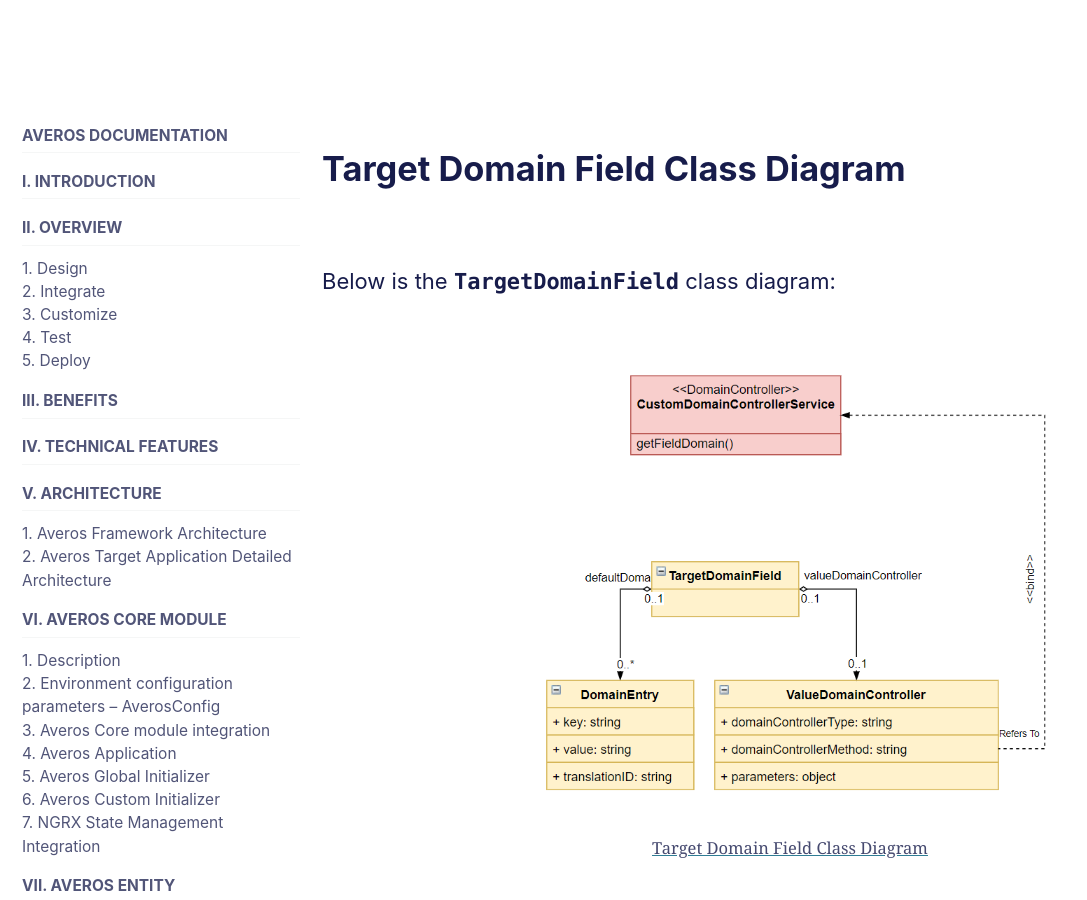
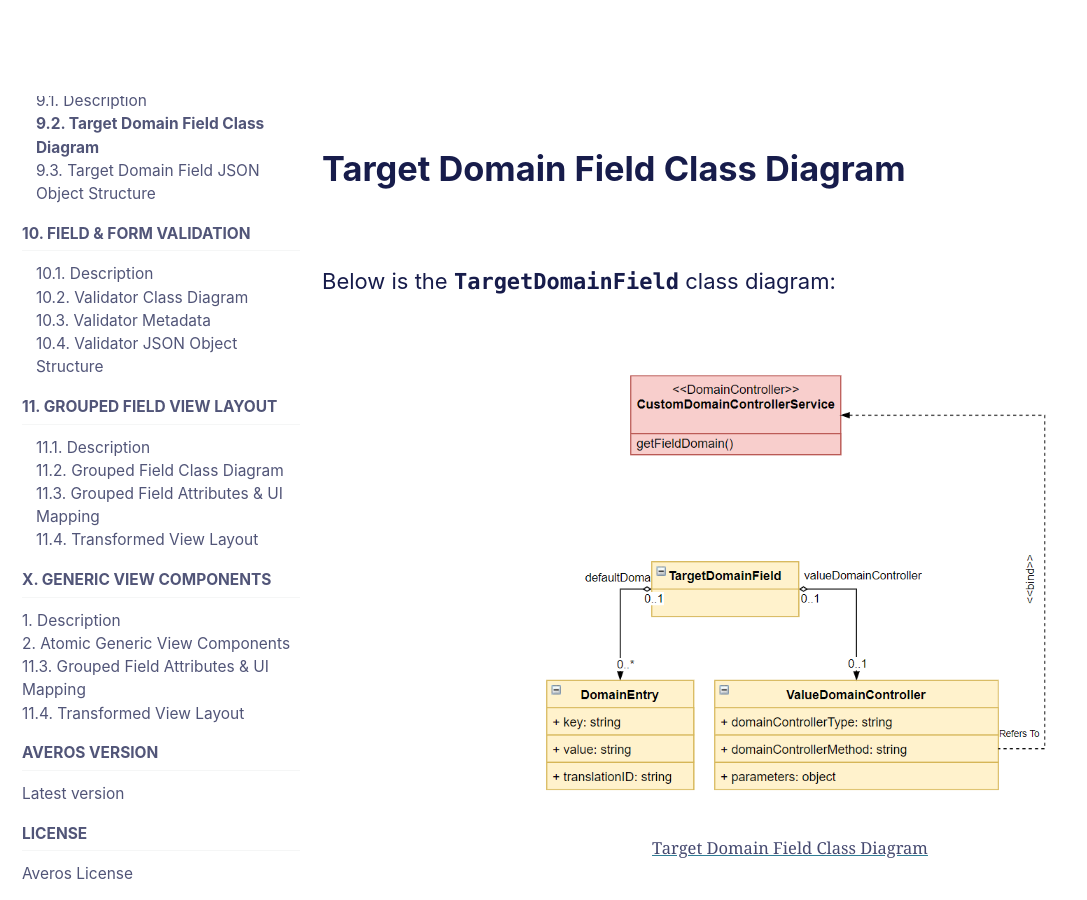
Before and after one commit to averos-io/averos-io.github.io, a Jekyll site: the page built from _docs/documentation/09.9.1-averos-field-value-domain-class-diagram.md, in a window 1280 px wide and 900 px high. Shown: the whole window, without its empty margins (0-1087 px from the left). Built offline with Jekyll 4.4.1, drawn with Linux system fonts in a browser that asks for light colours; cached includes are drawn as plain includes.

Commit message:
doc updates

````diff
--- a/_data/navigation.yml
+++ b/_data/navigation.yml
@@ -46,7 +46,7 @@
       - title: "2. Environment configuration parameters – AverosConfig"
         url: /averos/documentation/averos-config/
       - title: "3. Averos Core module integration"
-        url: /averos/documentation/averos-core-modle-integration/
+        url: /averos/documentation/averos-core-module-integration/
       - title: "4. Averos Application"
         url: /averos/documentation/averos-application/
       - title: "5. Averos Global Initializer"
@@ -153,18 +153,29 @@
           - title: "11.4. Transformed View Layout"
             url: /averos/documentation/averos-transformed-view-layout/
 
-  - title: Documentation Reference
+  - title: X. Generic View Components
     children:
-      - title: "Averos Workflow Commands"
-        url: /averos/documentation/reference-detailed-averos-worflow-commands/
-      - title: "Averos Entity"
-        url: /averos/documentation/reference-averos-entity/
-      - title: "Averos Service"
-        url: /averos/documentation/reference-averos-service/
-      - title: "Authentication Provider"
-        url: /averos/documentation/reference-authentication-provider/
-      - title: "Averos Translation"
-        url: /averos/documentation/reference-averos-translation/
+      - title: "1. Description"
+        url: /averos/documentation/generic-view-components/description/
+      - title: "2. Atomic Generic View Components"
+        url: /averos/documentation/generic-view-components/atomic-generic-view-component/
+      - title: "11.3. Grouped Field Attributes & UI Mapping"
+        url: /averos/documentation/averos-grouped-field-view-layout-metadata/
+      - title: "11.4. Transformed View Layout"
+        url: /averos/documentation/averos-transformed-view-layout/
+
+  # - title: Documentation Reference
+  #   children:
+  #     - title: "Averos Workflow Commands"
+  #       url: /averos/documentation/reference-detailed-averos-worflow-commands/
+  #     - title: "Averos Entity"
+  #       url: /averos/documentation/reference-averos-entity/
+  #     - title: "Averos Service"
+  #       url: /averos/documentation/reference-averos-service/
+  #     - title: "Authentication Provider"
+  #       url: /averos/documentation/reference-authentication-provider/
+  #     - title: "Averos Translation"
+  #       url: /averos/documentation/reference-averos-translation/
 
   - title: Averos Version
     children:
--- /dev/null
+++ b/_docs/documentation/generic-view-component/10.1-generic-view-components-description.md
@@ -0,0 +1,18 @@
+---
+title: "Generic View Components Description"
+permalink: /averos/documentation/generic-view-components/description/
+excerpt: "Generic View Components Description"
+toc: false
+classes: wide
+---
+<br/>
+
+**Averos** framework offers multiple generic **atomic components** that could be seemingly composing custom complex generic components, pages or containers. <br/>
+Made on top of the latest **angular materials** version, averos atomic components are highly scalable, user friendly and performant.<br/>
+These components are self-aware, independent and highly scalable. <br/>
+Averos components are loosely coupled and highly cohesive. They can communicate efficiently with each other and could compose higher level, complex composite components that could meet all kinds of business use cases.<br/>
+
+Averos generic components belongs to two category:
+- **Atomic Generic View Components**   : as atomic components such as **`input field`**, **`search input field`**, **`date input field`**, **`list box`**, **`mobile type input field`**, **`currency type input field`** ...ect...
+
+- **Composite Generic View Components**: as a composition of atomic components. Fit to basic business use cases such as **`create`**, **`search`**, **`edit`** or **`view`** business entities.
--- /dev/null
+++ b/_docs/documentation/generic-view-component/10.2-atomic-generic-view-component.md
@@ -0,0 +1,73 @@
+---
+title: "Atomic Generic View Component"
+permalink: /averos/documentation/generic-view-components/atomic-generic-view-component/
+excerpt: "Atomic Generic View Component"
+toc: true
+---
+
+## 1. Description
+
+**Atomic generic components** are the view components of which every use case view could be composed, regardless of its complexity. <br/>
+These atomic components depict a simple html component whether it’s an input text, a list box, a search criteria input field, a label...etc… <br/>
+
+A form, for example, could be seen as a set of atomic generic components that are shaped according to a specific display order and styling configurations. <br/>
+
+A generic atomic component could be reused multiple times if it happen to meet the target use case requirement.
+
+
+## 2. Averos Search Input Text Field
+
+Part of the search input use case, **`averos-search-input-text-field`** fits to every possible related search input use case that are of type characters (string). <br/>
+The component is intended to accept a set of characters as input and produces an output criteria that could be used for whatever search use case. <br/>
+
+The component's UI layout will look like the following:
+
+<div align="center">
+<figure style="justify-content: center;">
+	<a href="{{ site.baseurl }}/assets/doc/averos-search-input-component.png">
+    <img style="width: 70%;" src="{{ site.baseurl }}/assets/doc/averos-search-input-component.png" alt="Averos Search Input Text Field">
+      <figcaption>Averos Search Input Text Field</figcaption>
+  </a>
+</figure>
+</div>
+
+ Below the component’s layout.
+ Below is the Averos **Validator Service** class diagram related to a custom validator service.
+
+
+
+Below is a typescript implementation of a Validator service named **`CustomFieldValidatorService`**:
+
+```typescript
+@Injectable({
+  providedIn: 'root'
+})
+@AverosValidator()
+export class CustomFieldValidatorService {
+}
+```
+
+>🚩 Field Validators should be decorated with **`@AverosValidator()`** so that the framework would enable member binding and member metadata initialization.
+{: .notice--danger}
+
+
+### 3. Synchronous Validation
+
+Synchronous validations are validations that occurs in a synchronous way, without requesting other resources, services or asynchronous logics.<br/>
+Validating characters’ pattern against a regular expression is one typical synchronous validation.<br/>
+
+### 4. Asynchronous Validation
+
+Asynchronous validations are validations that occurs in an asynchronous way; by either requesting remote resources, services or asynchronous logic. <br/>
+The validation process execution will then depend on asynchronous actions and thus it will wait for all asynchronous responses in order to complete its execution.<br/>
+
+The asynchronous validation service will automatically trigger a user notification while the validation is occurring, by showing either a progress bar or a spinner, in order to prevent the user from performing extra actions while the asynchronous validation process is ongoing.<br/>
+
+Averos provide two user notification types while performing **asynchronous validations**:
+- **A global application notification**: this will disable the whole application while performing the asynchronous validation action by showing either a progress bar or a spinner.
+- **A component inlined notification:** this will only disable the entity field on which the asynchronous validation is happening by showing a progress spinner.
+
+A typical use case of asynchronous validation would be to check whether a user name is already created while providing a new name in a create user use case.
+
+>🚩 Please refer to the field validator within the view section so that you learn more about how to bind your validator to entity members.
+{: .notice--success}
--- a/_sass/averos-io/skins/_averos.scss
+++ b/_sass/averos-io/skins/_averos.scss
@@ -39,6 +39,7 @@
 
 .sidebar{
   margin-top: 3em;
+  scroll-behavior: smooth;
 }
 //////////////////// end steaky header /////////
 .page__content {
--- a/assets/js/averos-scripts.js
+++ b/assets/js/averos-scripts.js
@@ -8,3 +8,13 @@
     }
     prevScrollpos = currentScrollPos;
 }
+
+
+
+window.addEventListener("load", function(){
+    var el = document.getElementsByClassName('active');
+    if (el!==null && el.length > 0){
+        // window.scrollTo(el.currentScrollPos);
+        el[0].scrollIntoView();
+    }
+});
````
Also changed, not shown: _docs/documentation/06.3-averos-core-module-integration.md (renamed from _docs/documentation/06.3-averos-core-modle-integration.md, +2 -2 lines), assets/doc/averos-search-input-component.png (added).
